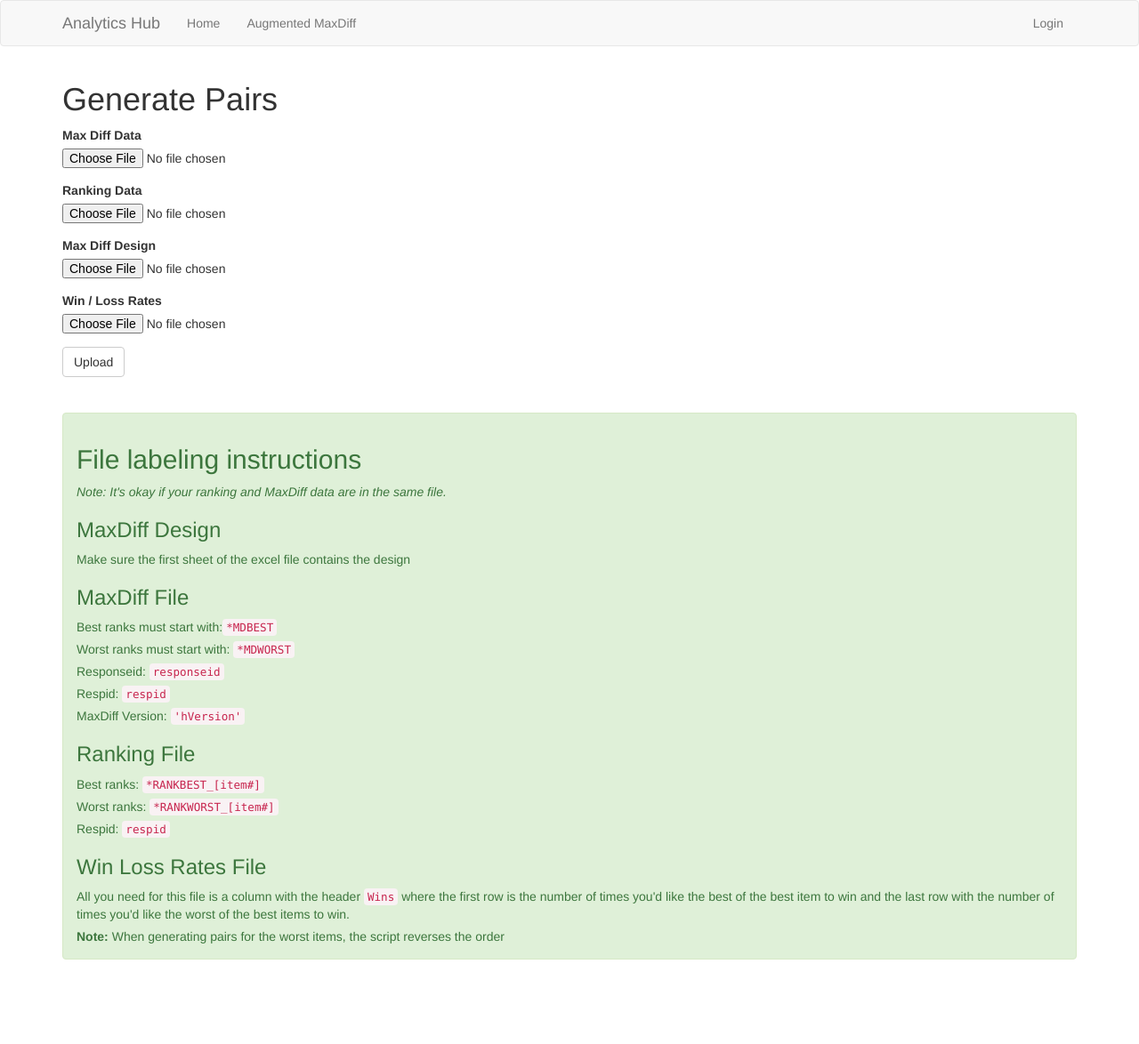
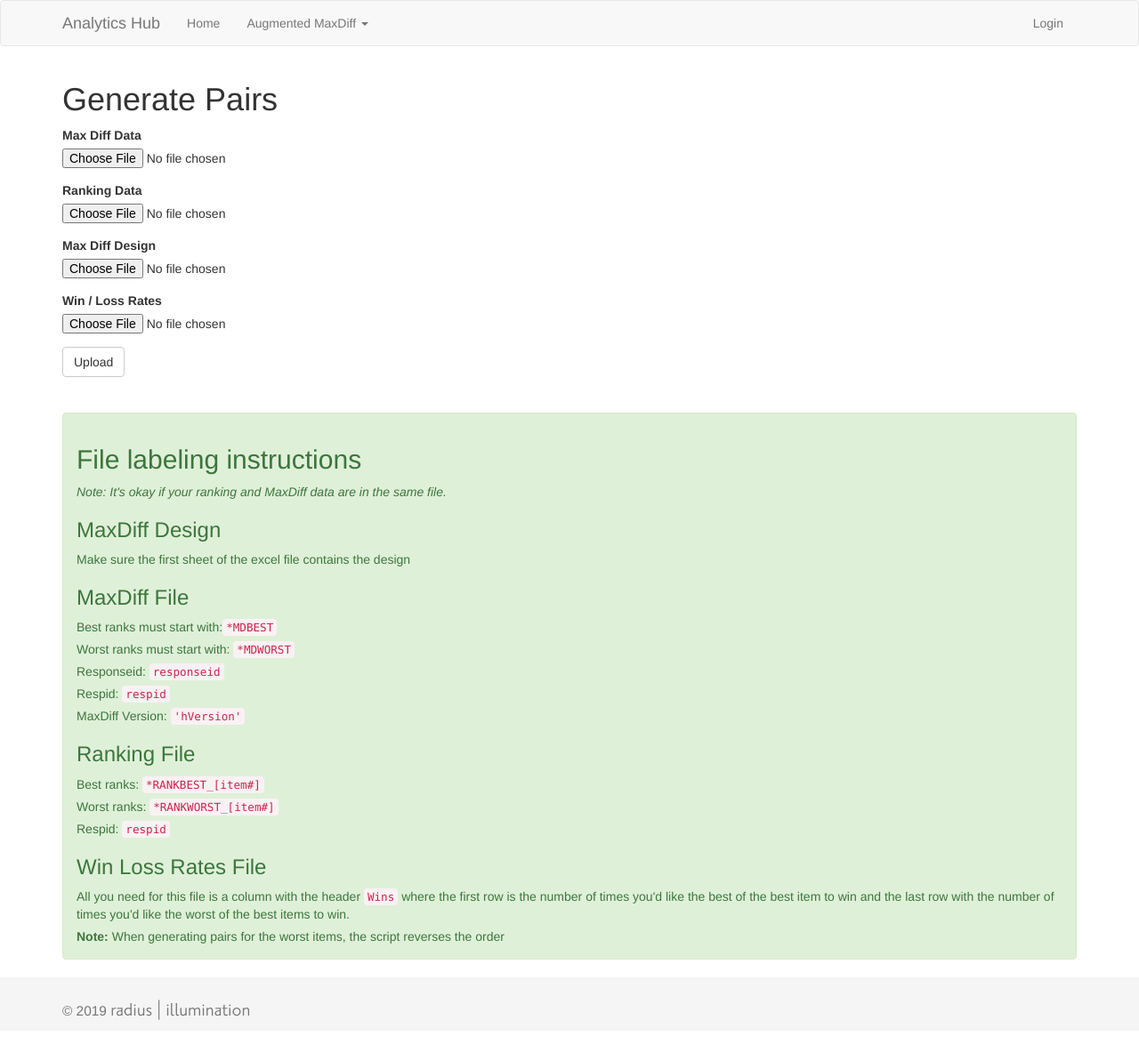
Before and after one commit to ScottGuthart/analytics, a Flask app: template app/templates/augmd/pairs.html in a window 1280 px wide. Shown: the whole page at 89% size. Before the commit the page ends 1079 px from the top, so only its background shows below. Run offline with Flask 2, Linux system fonts and the light colour scheme; the template is opened without the code that fills it: values that come from a table or form of the project are taken from there, others are empty; some libraries are stand-ins or nearby versions.

Commit message:
added footer and updated dropdown formatting

```diff
--- a/app/__init__.py
+++ b/app/__init__.py
@@ -8,6 +8,7 @@ from flask_login import LoginManager
 from flask_mail import Mail
 from flask_bootstrap import Bootstrap
 from config import Config
+from flask_moment import Moment
 
 db = SQLAlchemy()
 migrate = Migrate()
@@ -15,6 +16,7 @@ login = LoginManager()
 login.login_view = 'auth.login'
 mail = Mail()
 bootstrap = Bootstrap()
+moment = Moment()
 
 def create_app(config_class=Config):
     app = Flask(__name__)
@@ -25,6 +27,7 @@ def create_app(config_class=Config):
     login.init_app(app)
     mail.init_app(app)
     bootstrap.init_app(app)
+    moment.init_app(app)
 
 
     from app.auth import bp as auth_bp
--- a/app/templates/base.html
+++ b/app/templates/base.html
@@ -4,10 +4,40 @@
 {% block head %}
 {{super()}}
 <link rel="shortcut icon" href="{{ url_for('static', filename='favicon.ico') }}">
-<script src="https://code.jquery.com/jquery-3.3.1.slim.min.js" integrity="sha384-q8i/X+965DzO0rT7abK41JStQIAqVgRVzpbzo5smXKp4YfRvH+8abtTE1Pi6jizo" crossorigin="anonymous"></script>
-<script src="https://cdnjs.cloudflare.com/ajax/libs/popper.js/1.14.3/umd/popper.min.js" integrity="sha384-ZMP7rVo3mIykV+2+9J3UJ46jBk0WLaUAdn689aCwoqbBJiSnjAK/l8WvCWPIPm49" crossorigin="anonymous"></script>
-<script src="https://stackpath.bootstrapcdn.com/bootstrap/4.1.3/js/bootstrap.min.js" integrity="sha384-ChfqqxuZUCnJSK3+MXmPNIyE6ZbWh2IMqE241rYiqJxyMiZ6OW/JmZQ5stwEULTy" crossorigin="anonymous"></script>
+{{ moment.include_jquery() }}
+{{ moment.include_moment() }}
 {% endblock %}
+
+{% block styles -%}
+{{super()}}
+<style>
+        @font-face {
+            font-family: PrioriSans;
+            src: url('{{ url_for("static", filename="PrioriSansOT-Regular.otf") }}');
+        }
+        html {
+        position: relative;
+        min-height: 100%;
+        }
+        body {
+        /* Margin bottom by footer height */
+        margin-bottom: 60px;
+        }
+        .footer {
+        position: absolute;
+        bottom: 0;
+        width: 100%;
+        /* Set the fixed height of the footer here */
+        height: 60px;
+        background-color: #f5f5f5;
+        }
+
+        .container .text-muted {
+            margin: 20px 0;
+            font-size: 110%;
+        }
+    </style>
+{% endblock styles %}
 
 {% block title %}
     {% if title %}{{ title }} - Analytics Hub{% else %} Welcome to the Analytics Hub{% endif %}
@@ -28,14 +58,12 @@
             <div class="collapse navbar-collapse" id="navbarNavDropdown">
                 <ul class="nav navbar-nav">
                     <li><a href="{{ url_for('main.index') }}">Home</a></li>
-                    <li class="nav-item dropdown">
-                        <a class="nav-link dropdown-toggle" href="#" id="navbarDropdownMenuLink" role="button" data-toggle="dropdown" aria-haspopup="true" aria-expanded="false">
-                           Augmented MaxDiff
-                        </a>
-                        <div class="dropdown-menu" aria-labelledby="navbarDropdownMenuLink">
-                            <a class="dropdown-item" href="{{ url_for('augmd.create_design')}}">Designer</a><br>
-                            <a class="dropdown-item" href="{{ url_for('augmd.create_pairs')}}">Pairs</a>
-                        </div>
+                    <li class="dropdown">
+                        <a href="#" class="dropdown-toggle" data-toggle="dropdown" role="button" aria-haspopup="true" aria-expanded="false">Augmented MaxDiff <span class="caret"></span></a>
+                        <ul class="dropdown-menu">
+                            <li><a href="{{ url_for('augmd.create_design')}}">Designer</a></li>
+                            <li><a href="{{ url_for('augmd.create_pairs')}}">Pairs</a></li>
+                        </ul>
                     </li>
                 </ul>
                 <ul class="nav navbar-nav navbar-right">
@@ -63,6 +91,12 @@
         {# application content needs to be provided in the app_content block #}
         {% block app_content %}{% endblock %}
     </div>
+
+    <footer class="footer">
+        <div class="container">
+          <p class="text-muted">&copy; {{ moment().format('YYYY') }} <span style="font-family:PrioriSans; font-size: 160%;">radius | illumination</span></p>
+        </div>
+      </footer>
 {% endblock %}
 
 {% block scripts %}
--- a/requirements.txt
+++ b/requirements.txt
@@ -9,6 +9,7 @@ Flask-Bootstrap==3.3.7.1
 Flask-Login==0.4.1
 Flask-Mail==0.9.1
 Flask-Migrate==2.5.2
+Flask-Moment==0.9.0
 Flask-SQLAlchemy==2.4.1
 Flask-WTF==0.14.2
 h11==0.8.1
```
Also changed, not shown: app/static/PrioriSansOT-Regular.otf (added), app/static/logo.png (added).
